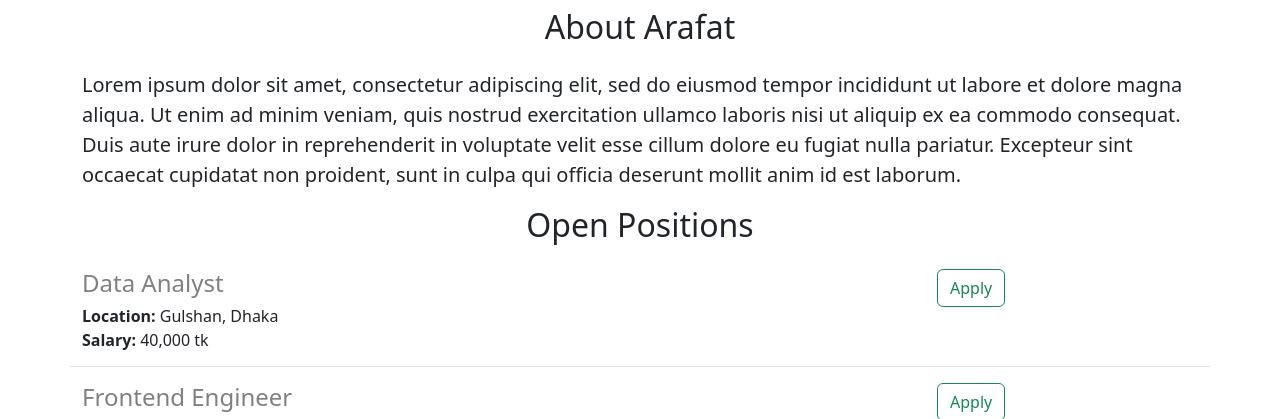
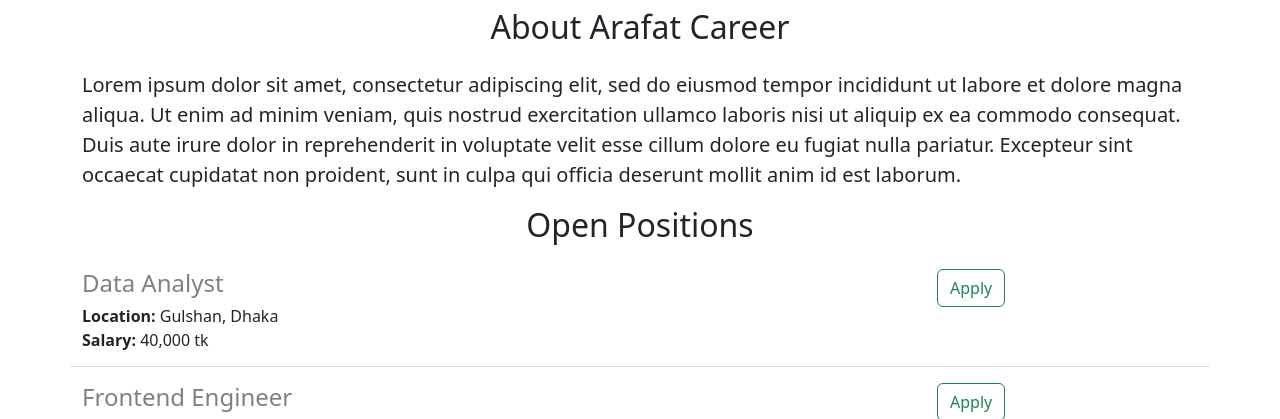
Before and after one commit to Arafat1962/career-website, a Flask app: page / in a window 1280 px wide. Shown: the part 440-859 px from the top of the page. Run offline with Flask 3, Linux system fonts and the light colour scheme.

Commit message:
Update home.html
made some changes

```diff
--- a/templates/home.html
+++ b/templates/home.html
@@ -21,7 +21,7 @@
     <div class="container">
       <h1 class="text-center mt-2 mb-4">Career with {{company_name}}</h1>
       <img class="img-fluid" id="banner-img" src="static/banner.jpg" />
-      <h2 class="text-center mt-2 mb-4">About Arafat</h2>
+      <h2 class="text-center mt-2 mb-4">About Arafat Career</h2>
       <p class="lead">
         Lorem ipsum dolor sit amet, consectetur adipiscing elit, sed do eiusmod
         tempor incididunt ut labore et dolore magna aliqua. Ut enim ad minim
```
